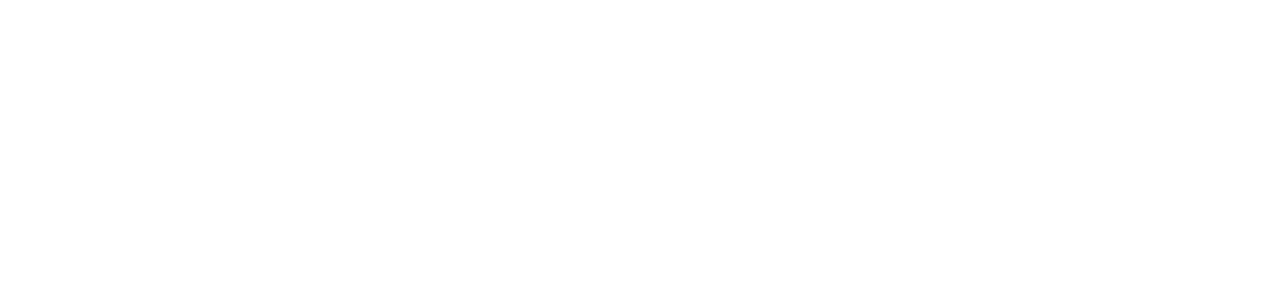
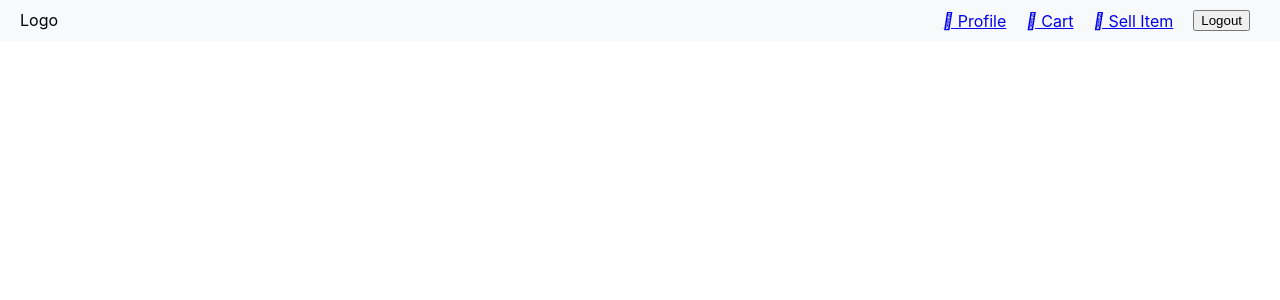
Before and after one commit to yixinliu99/hawkdev, a React (Create React App) app in the folder web_app/frontend/: page / in a window 1280 px wide. Before the commit this address had no page. Shown: the top 300 px of the page. Built offline with nearby package versions, Linux system fonts and the light colour scheme.

Commit message:
added the navbar and profile

```diff
--- a/web_app/frontend/src/App.js
+++ b/web_app/frontend/src/App.js
@@ -4,6 +4,7 @@
 import Signup from './components/Signup';
 import Login from './components/Login';
 import Bidding from './components/Bidding';
+import Profile from './components/Profile';
 import Navbar from './components/Navbar';
 
 function App() {
@@ -11,11 +12,11 @@
 
   return (
     <Router>
-      {/* Only show Navbar if there's a valid token */}
-      {token && <Navbar />}  {/* Conditionally render Navbar */}
+      <Navbar />
       <div className="App">
         <Routes>
           <Route path="/signup" element={<Signup />} />
+          <Route path="/profile" element={<Profile />} />
           <Route path="/login" element={<Login />} />
           <Route path="/bidding" element={<Bidding />} />
           {/* Add other routes as necessary */}
```
